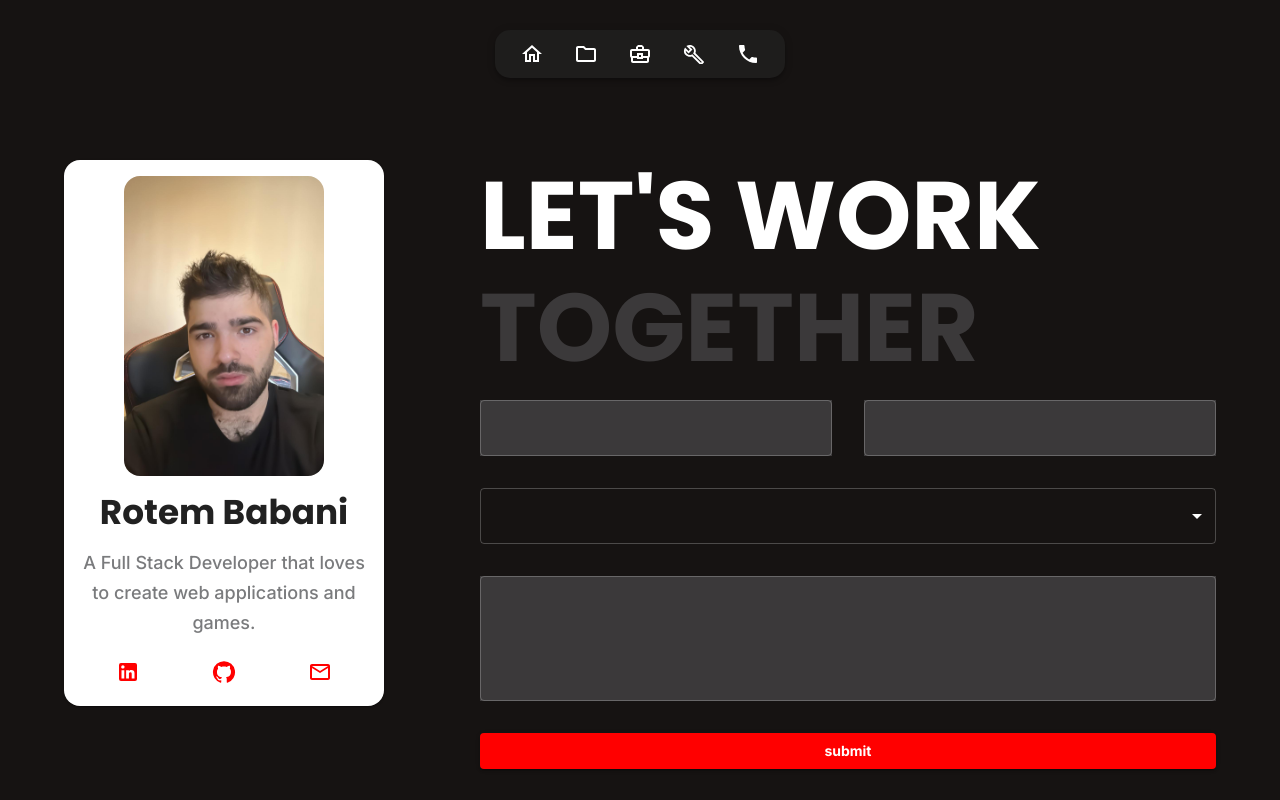
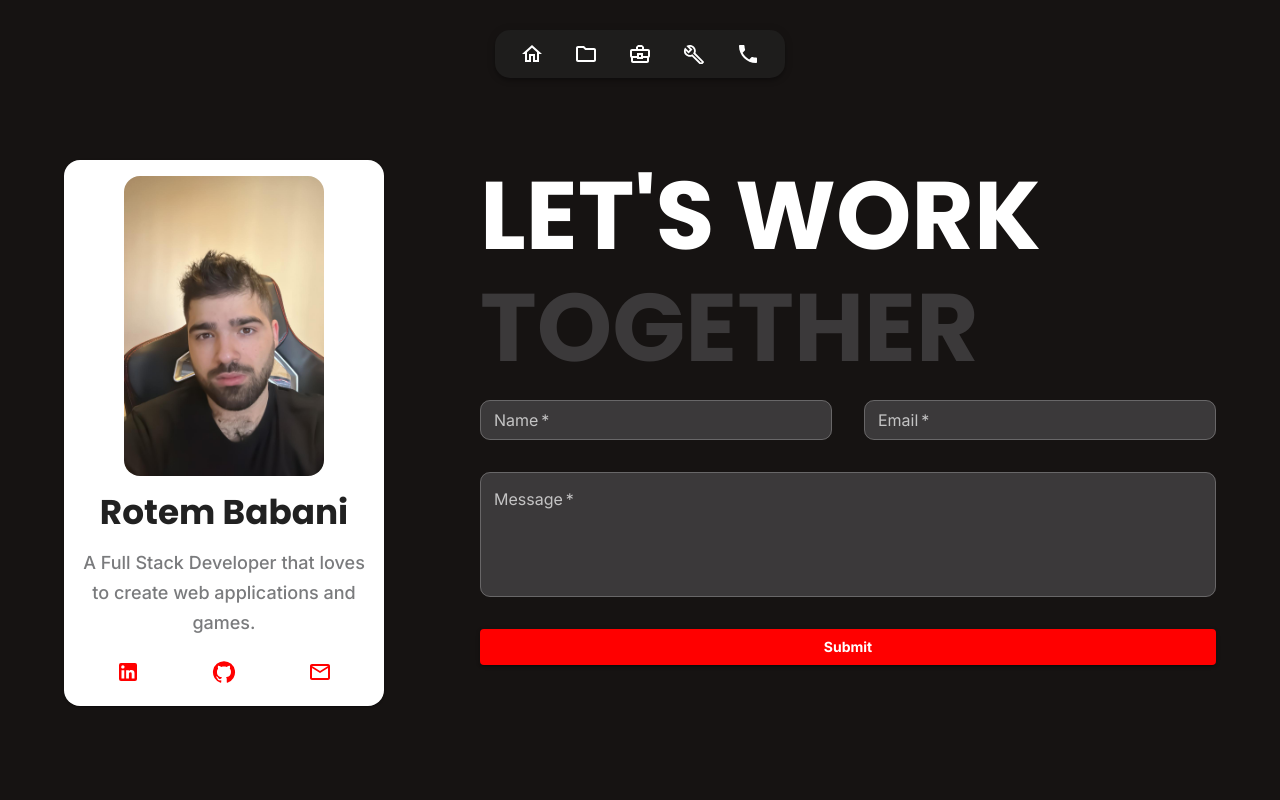
Before and after one commit to rotembab/resume-frontend, a React (Vite) app: page /contact in a window 1280 px wide. Built offline with nearby package versions, Linux system fonts and the light colour scheme.

Commit message:
made input  visually better

```diff
--- a/src/components/pages/contact-me/contact-form.component.tsx
+++ b/src/components/pages/contact-me/contact-form.component.tsx
@@ -1,25 +1,57 @@
-import { Box, Button, Select, TextField } from '@mui/material';
+import { Box, Button, TextField } from '@mui/material';
 import Grid from '@mui/material/Grid2';
+import { useTranslation } from 'react-i18next';
 
 export const ContactForm = () => {
+  const { t } = useTranslation();
   return (
     <Box component={'form'}>
       <Grid spacing={4} container>
         <Grid size={6}>
           <TextField
+            type='text'
+            size='small'
+            required
+            label={t('Contact.Form.name')}
             sx={{
+              borderRadius: '10px',
               width: '100%',
+              '& .MuiOutlinedInput-notchedOutline': {
+                borderRadius: '10px',
+              },
             }}
           />
         </Grid>
         <Grid size={6}>
-          <TextField sx={{ width: '100%' }} />
+          <TextField
+            size='small'
+            type='email'
+            required
+            label={t('Contact.Form.email')}
+            sx={{
+              borderRadius: '10px',
+              width: '100%',
+              '& .MuiOutlinedInput-notchedOutline': {
+                borderRadius: '10px',
+              },
+            }}
+          />
         </Grid>
+
         <Grid size={12}>
-          <Select sx={{ width: '100%' }} />
-        </Grid>
-        <Grid size={12}>
-          <TextField rows={4} multiline sx={{ width: '100%' }} />
+          <TextField
+            required
+            label={t('Contact.Form.message')}
+            rows={4}
+            multiline
+            sx={{
+              borderRadius: '10px',
+              width: '100%',
+              '& .MuiOutlinedInput-notchedOutline': {
+                borderRadius: '10px',
+              },
+            }}
+          />
         </Grid>
         <Grid size={12}>
           <Button
@@ -29,7 +61,7 @@ export const ContactForm = () => {
             variant='contained'
             color='primary'
           >
-            submit
+            {t('Contact.Form.submit')}
           </Button>
         </Grid>
       </Grid>
--- a/src/lang/en.ts
+++ b/src/lang/en.ts
@@ -33,5 +33,11 @@ export const enTranslations = {
     title: 'Contact',
     heading1: "Let's Work",
     heading2: 'Together',
+    Form: {
+      name: 'Name',
+      email: 'Email',
+      message: 'Message',
+      submit: 'Submit',
+    },
   },
 };
--- a/src/lang/he.ts
+++ b/src/lang/he.ts
@@ -28,5 +28,11 @@ export const heTranslations = {
     title: 'צור קשר',
     heading1: 'בואו נעבוד',
     heading2: 'ביחד',
+    form: {
+      name: 'שם',
+      email: 'אימייל',
+      message: 'הודעה',
+      submit: 'שלח',
+    },
   },
 };
--- a/src/lang/jp.ts
+++ b/src/lang/jp.ts
@@ -29,5 +29,11 @@ export const jpTranslations = {
     title: 'コンタクト',
     heading1: '一緒に働きましょう',
     heading2: '一緒に働きましょう',
+    form: {
+      name: '名前',
+      email: 'メール',
+      message: 'メッセージ',
+      submit: '送信',
+    },
   },
 };
```
